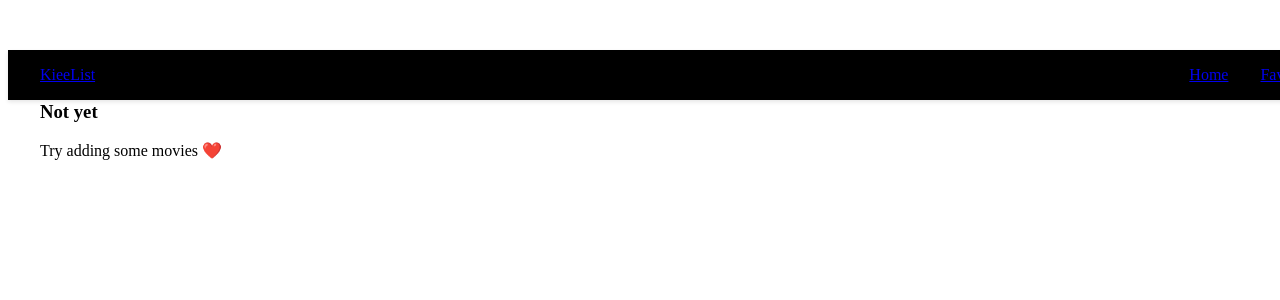
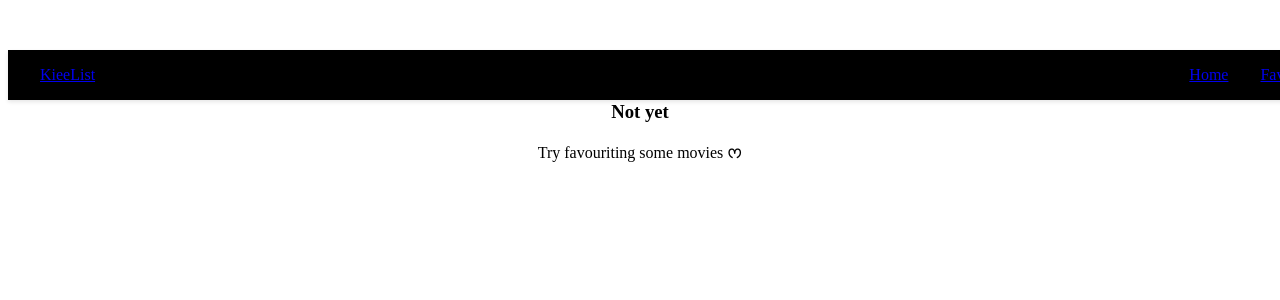
Before and after one commit to Thaakie/MovieListAPI, a React app: page /favorites in a window 1280 px wide. Shown: the top 300 px of the page. Built offline with nearby package versions, Linux system fonts and the light colour scheme; the HTML template or start-up script is replaced by a standard one.

Commit message:
modified UI UX again

```diff
--- a/src/css/favorites.css
+++ b/src/css/favorites.css
@@ -59,3 +59,11 @@
 .favorite-btn {
   justify-self: center;
 }
+
+.favorite-page {
+  text-align: center;
+}
+
+.favorites-grid {
+  margin-top: 30px;
+}
--- a/src/pages/favorite.jsx
+++ b/src/pages/favorite.jsx
@@ -9,7 +9,7 @@ function Favorites() {
     return (
       <div className="favorite-page">
         <h3>Not yet</h3>
-        <p>Try adding some movies ❤️</p>
+        <p>Try favouriting some movies ᰔ</p>
       </div>
     );
   }
```
